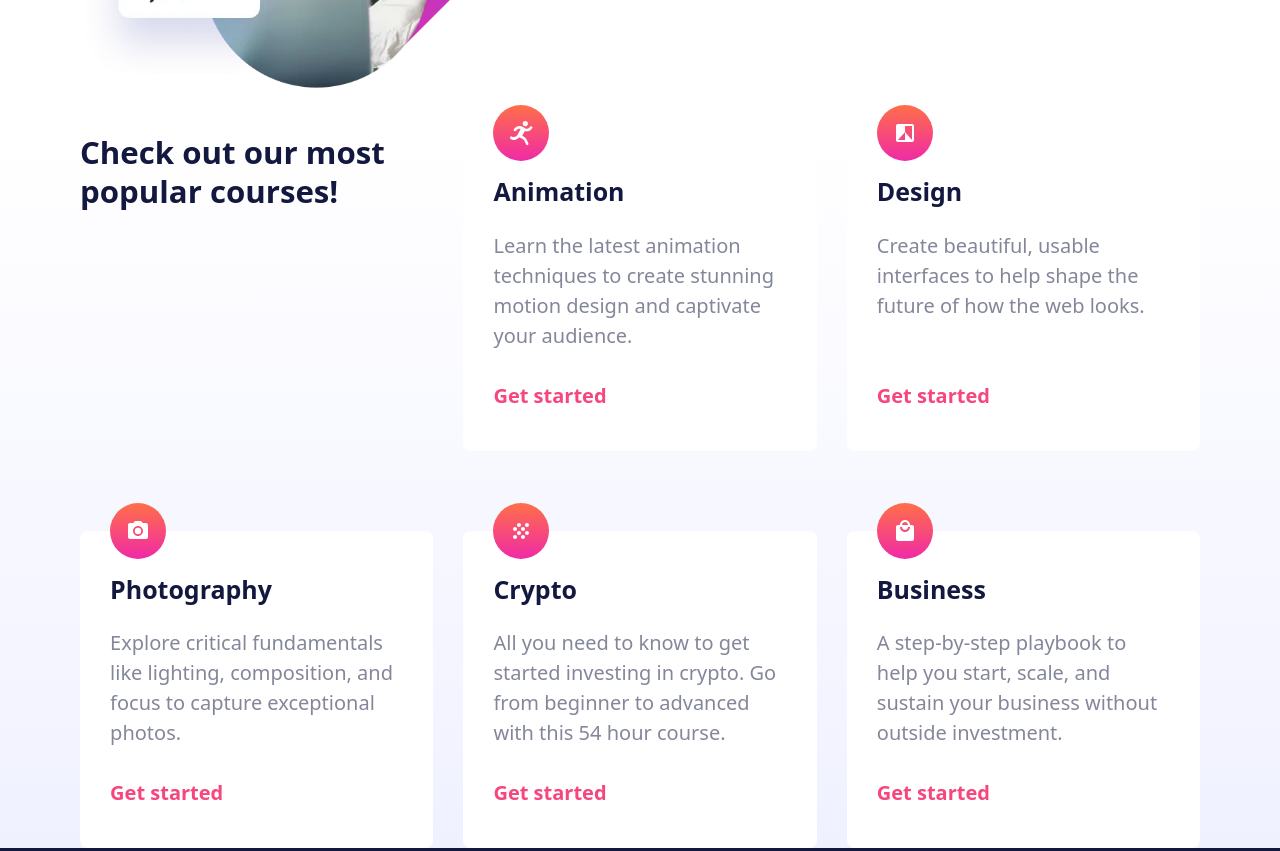
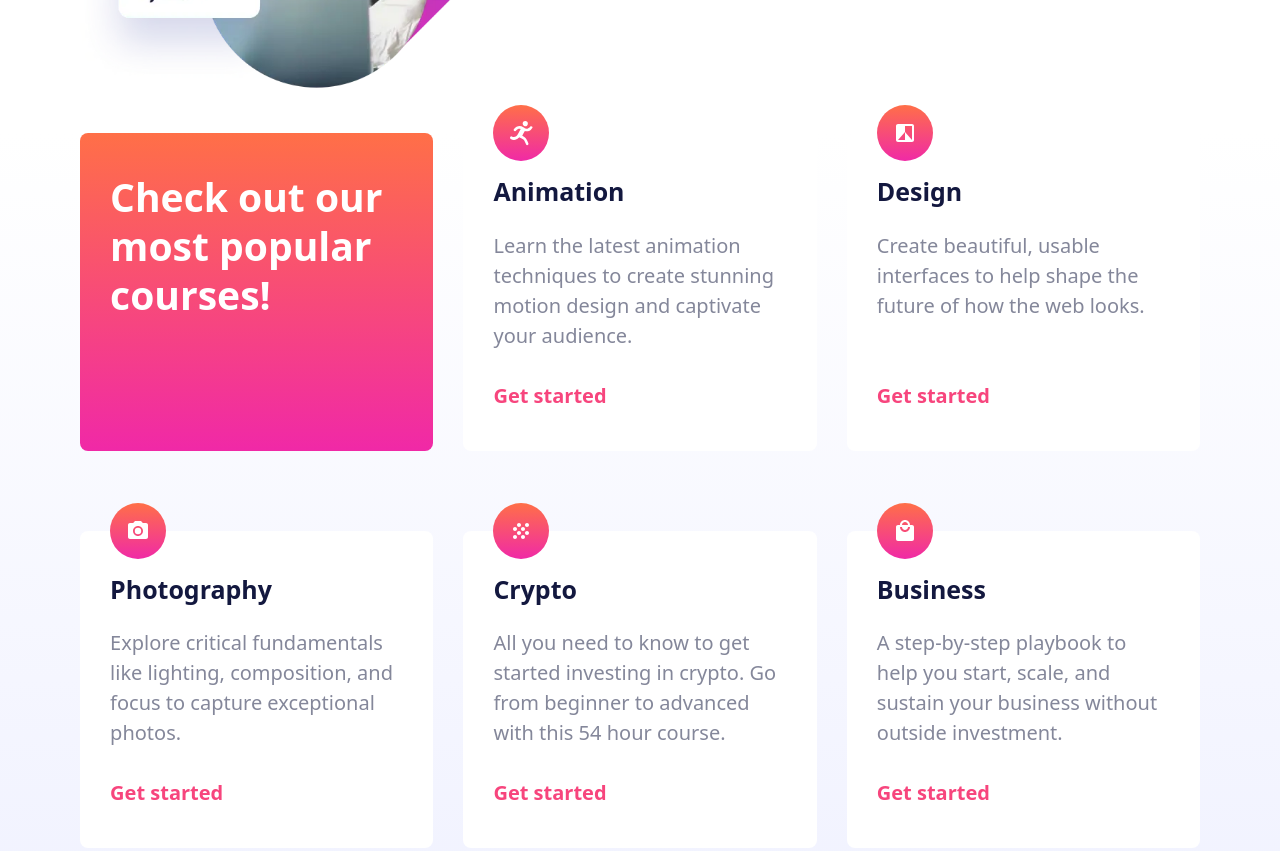
Before and after one commit to AlexKMarshall/skilled-elearning-landing-page, a website built with Vite: page index.html in a window 1280 px wide. Shown: the part 820-1671 px from the top of the page. Built offline with nearby package versions, Linux system fonts and the light colour scheme.

Commit message:
style feature list heading

```diff
--- a/index.css
+++ b/index.css
@@ -76,7 +76,7 @@
   }
 
   h2 {
-    @apply text-xl;
+    @apply text-2xl;
   }
 
   h3 {
--- a/index.html
+++ b/index.html
@@ -100,9 +100,13 @@
           />
         </picture>
       </div>
-      <div class="full-bleed wrapper bg-gradient-to-b from-white to-grey-100">
+      <div class="full-bleed wrapper bg-gradient-to-b from-white to-grey-100 pb-3xl">
         <div class="fluid-grid max-w-full gap-y-xl-2xl gap-x-2xs-m">
-          <h2>Check out our most popular courses!</h2>
+          <h2
+            class="rounded-lg bg-gradient-to-b from-orange-400 to-pink-500 py-lg px-m text-white"
+          >
+            Check out our most popular courses!
+          </h2>
           <ul class="contents" role="list">
             <li class="relative flex flex-col rounded-lg bg-white py-lg px-m">
               <img
```
